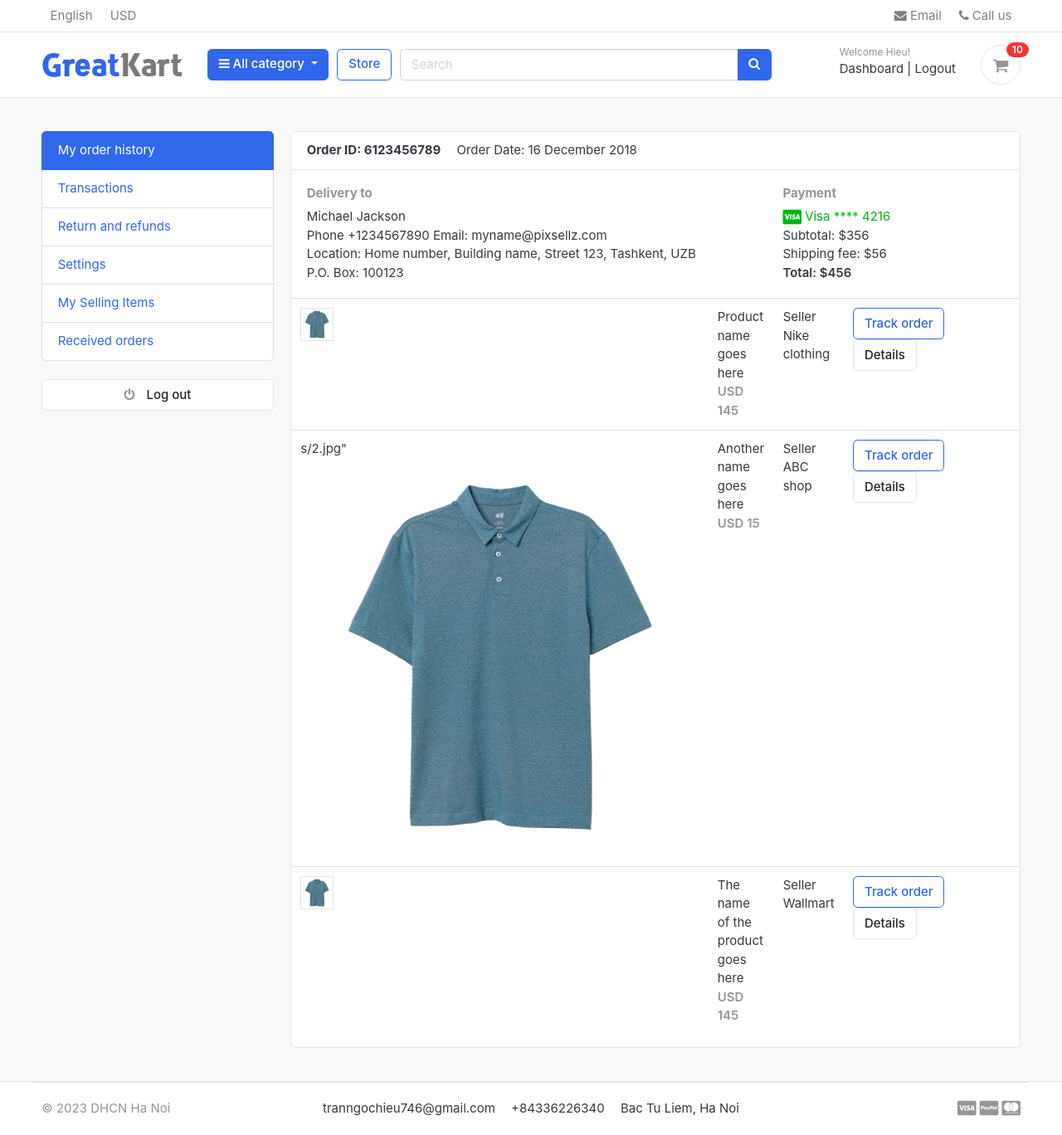
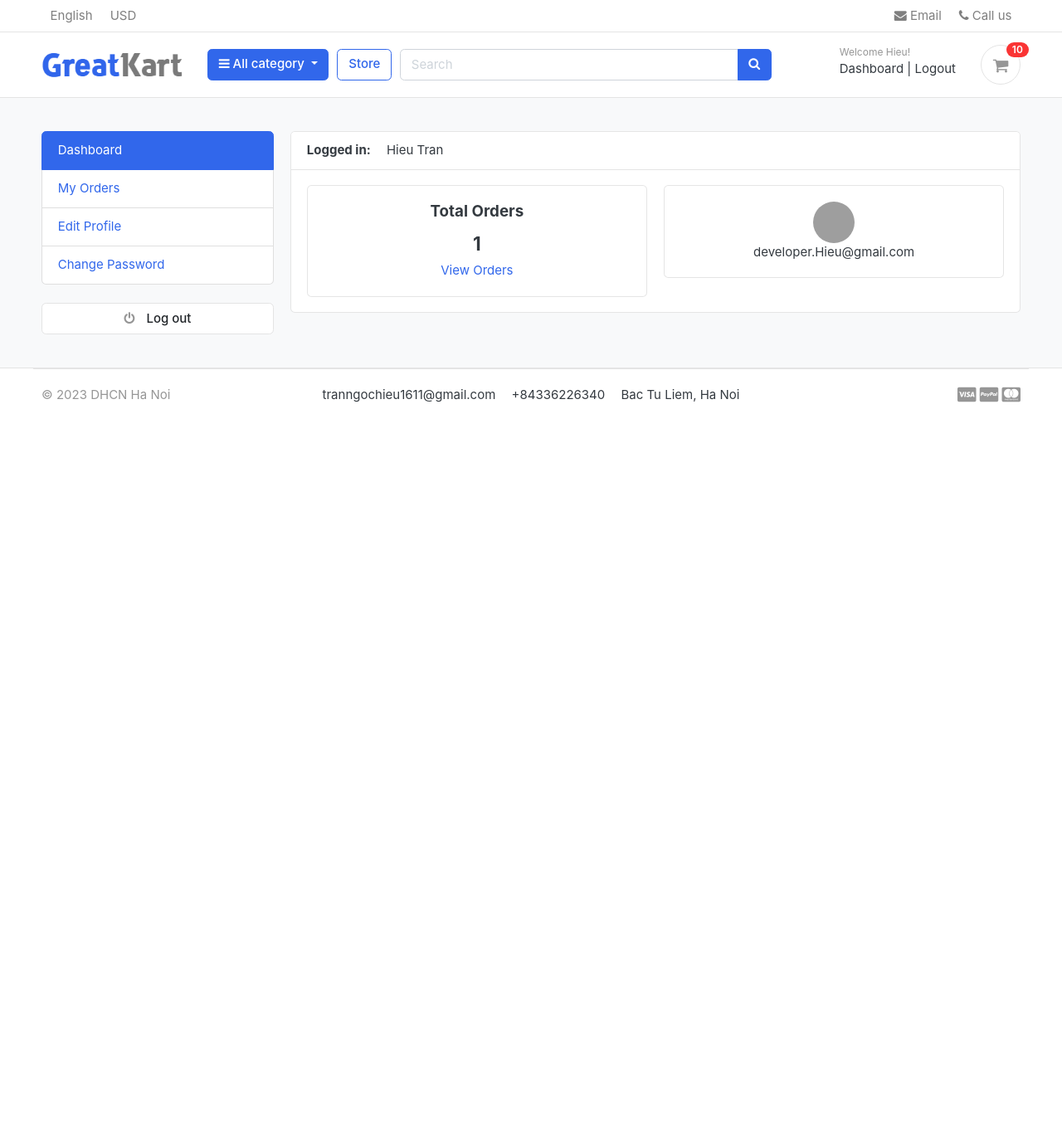
Before and after one commit to fit-datn-k14/PandaClothesShop, a Django app: page /accounts/ in a window 1280 px wide. Shown: the whole page at 83% size. After the commit the page ends 485 px from the top, so only its background shows below. Run offline with Django 3.2, Linux system fonts and the light colour scheme; a user stored in the database is signed in; data comes from the database, SQL or seed files in the repository; both versions use the stored data as it was after the commit; tables that the repository leaves empty hold one stand-in row (values such as "Sample post"); some libraries are stand-ins or nearby versions; some web fonts are replaced; grey boxes are pictures that could not be loaded.

Commit message:
update dasboard views, orders profile

```diff
--- a/Template/accounts/dashboard.html
+++ b/Template/accounts/dashboard.html
@@ -10,88 +10,44 @@
     {% include 'includes/alerts.html' %}
     <div class="container">
         <div class="row">
-        <aside class="col-md-3">
-            <ul class="list-group">
-                <a class="list-group-item active" href="#"> My order history </a>
-                <a class="list-group-item" href="#"> Transactions </a>
-                <a class="list-group-item" href="#"> Return and refunds </a>
-                <a class="list-group-item" href="#">Settings </a>
-                <a class="list-group-item" href="#"> My Selling Items </a>
-                <a class="list-group-item" href="#"> Received orders </a>
-            </ul>
-            <br>
-            <a class="btn btn-light btn-block" href="{% url 'logout' %}"> <i class="fa fa-power-off"></i> <span class="text">Log out</span> </a>
-        </aside>
+        {% include 'includes/dashboard_sidebar.html' %}
 
         <main class="col-md-9">
             <article class="card">
             <header class="card-header">
-                <strong class="d-inline-block mr-3">Order ID: 6123456789</strong>
-                <span>Order Date: 16 December 2018</span>
+                <strong class="d-inline-block mr-3">Logged in:</strong>
+                <span>{{ user.full_name }}</span>
             </header>
             <div class="card-body">
-                <div class="row">
-                    <div class="col-md-8">
-                        <h6 class="text-muted">Delivery to</h6>
-                        <p>Michael Jackson <br>
-                        Phone +1234567890 Email: myname@pixsellz.com <br>
-                        Location: Home number, Building name, Street 123,  Tashkent, UZB <br>
-                        P.O. Box: 100123
-                         </p>
+                <div class="row" style="text-align: center;">
+
+                    <div class="col-md-6">
+                        <div class="card">
+                            <div class="card-body">
+                                <h5 class="card-title">Total Orders</h5>
+                                <h4>{{ orders_count }}</h4>
+                                <a href="">View Orders</a>
+
+                            </div>
+                        </div>
                     </div>
-                    <div class="col-md-4">
-                        <h6 class="text-muted">Payment</h6>
-                        <span class="text-success">
-                            <i class="fab fa-lg fa-cc-visa"></i>
-                            Visa  **** 4216
-                        </span>
-                        <p>Subtotal: $356 <br>
-                         Shipping fee:  $56 <br>
-                         <span class="b">Total:  $456 </span>
-                        </p>
+
+                    <div class="col-md-6">
+                        <div class="card">
+                            <div class="card-body">
+                                <img src="https://www.w3schools.com/w3images/avatar2.png" alt="User Profile Picture" height="50" width="50" style="border-radius: 50%;" />
+                                <p class="mb-0">{{ user.email }}</p>
+                                <p>{{ user.phone_number }}</p>
+                            </div>
+                        </div>
                     </div>
+
                 </div>
             </div>
-            <div class="table-responsive">
-            <table class="table table-hover">
-                <tr>
-                    <td width="65">
-                        <img src="{% static '/images/items/1.jpg' %}" class="img-xs border">
-                    </td>
-                    <td>
-                        <p class="title mb-0">Product name goes here </p>
-                        <var class="price text-muted">USD 145</var>
-                    </td>
-                    <td> Seller <br> Nike clothing </td>
-                    <td width="250"> <a href="#" class="btn btn-outline-primary">Track order</a> <a href="#" class="btn btn-light"> Details </a> </td>
-                </tr>
-                <tr>
-                    <td>s/2.jpg"
-                        <img src="{% static '/images/items/1.jpg' %}"img-xs border">
-                    </td>
-                    <td>
-                        <p class="title mb-0">Another name goes here </p>
-                        <var class="price text-muted">USD 15</var>
-                    </td>
-                    <td> Seller <br> ABC shop </td>
-                    <td> <a href="#" class="btn btn-outline-primary">Track order</a> <a href="#" class="btn btn-light"> Details </a> </td>
-                </tr>
-                <tr>
-                    <td>
-                        <img src="{% static '/images/items/1.jpg' %}" class="img-xs border">
-                    </td>
-                    <td>
-                        <p class="title mb-0">The name of the product  goes here </p>
-                        <var class="price text-muted">USD 145</var>
-                    </td>
-                    <td> Seller <br> Wallmart </td>
-                    <td> <a href="#" class="btn btn-outline-primary">Track order</a> <a href="#" class="btn btn-light"> Details </a> </td>
-                </tr>
-            </table>
-            </div> <!-- table-responsive .end// -->
-            </article> <!-- order-group.// -->
+
+            </article>
         </main>
-    </div> <!-- row.// -->
+    </div>
     </div>
 
 
--- /dev/null
+++ b/Template/includes/dashboard_sidebar.html
@@ -0,0 +1,10 @@
+<aside class="col-md-3">
+    <ul class="list-group">
+        <a class="list-group-item {% if '/accounts/' == request.path %}active{% endif %}" href="{% url 'dashboard' %}"> Dashboard </a>
+        <a class="list-group-item {% if '/my_orders/' in request.path %}active{% endif %}" href="{% url 'my_orders' %}"> My Orders </a>
+        <a class="list-group-item" href="#"> Edit Profile </a>
+        <a class="list-group-item" href="#"> Change Password </a>
+    </ul>
+    <br>
+    <a class="btn btn-light btn-block" href="{% url 'logout' %}"> <i class="fa fa-power-off"></i> <span class="text">Log out</span> </a>
+</aside>
--- a/Template/includes/footer.html
+++ b/Template/includes/footer.html
@@ -6,7 +6,7 @@
 				<p class="text-muted"> &copy 2023 DHCN Ha Noi </p>
 			</div>
 			<div class="col-md-8 text-md-center">
-				<span  class="px-2">tranngochieu746@gmail.com</span>
+				<span  class="px-2">tranngochieu1611@gmail.com</span>
 				<span  class="px-2">+84336226340</span>
 				<span  class="px-2">Bac Tu Liem, Ha Noi</span>
 			</div>
--- a/accounts/urls.py
+++ b/accounts/urls.py
@@ -11,6 +11,8 @@ urlpatterns = [
     path('activate/<uidb64>/<token>/', views.activate, name='activate'),
     path('forgot_password/', views.forgot_password, name="forgot_password" ),
     path('resetpassword_validate/<uidb64>/<token>/', views.resetpassword_validate, name='resetpassword_validate'),
-    path('resetpassword/', views.resetpassword, name="resetpassword" )
+    path('resetpassword/', views.resetpassword, name="resetpassword" ),
+
+    path('my_orders/', views.my_orders, name="my_orders")
 
 ]
--- a/accounts/views.py
+++ b/accounts/views.py
@@ -13,6 +13,8 @@ from django.utils.http import urlsafe_base64_encode, urlsafe_base64_decode
 from django.utils.encoding import force_bytes
 from django.contrib.auth.tokens import default_token_generator
 from django.core.mail import EmailMessage
+
+from orders.models import Order
 
 from carts.views import _cart_id
 from carts.models import Cart, CartItem
@@ -159,7 +161,12 @@ def activate(request, uidb64, token):
 
 @login_required(login_url = 'login')
 def dashboard(request):
-    return render(request, 'accounts/dashboard.html')
+    orders = Order.objects.order_by('-created_at').filter(user_id=request.user.id, is_ordered=True)
+    orders_count = orders.count()
+    context = {
+        'orders_count': orders_count,
+    }
+    return render(request, 'accounts/dashboard.html', context)
 
 
 def forgot_password(request):
@@ -225,3 +232,10 @@ def resetpassword(request):
 
     else:
         return render(request, 'accounts/resetpassword.html')
+
+def my_orders(request):
+    orders = Order.objects.filter(user=request.user, is_ordered=True).order_by('-created_at')
+    context = {
+        'orders': orders,
+    }
+    return render(request, 'accounts/my_orders.html', context)
```
Also changed, not shown: Template/accounts/my_orders.html (added, +60 -0 lines), db.sqlite3.
